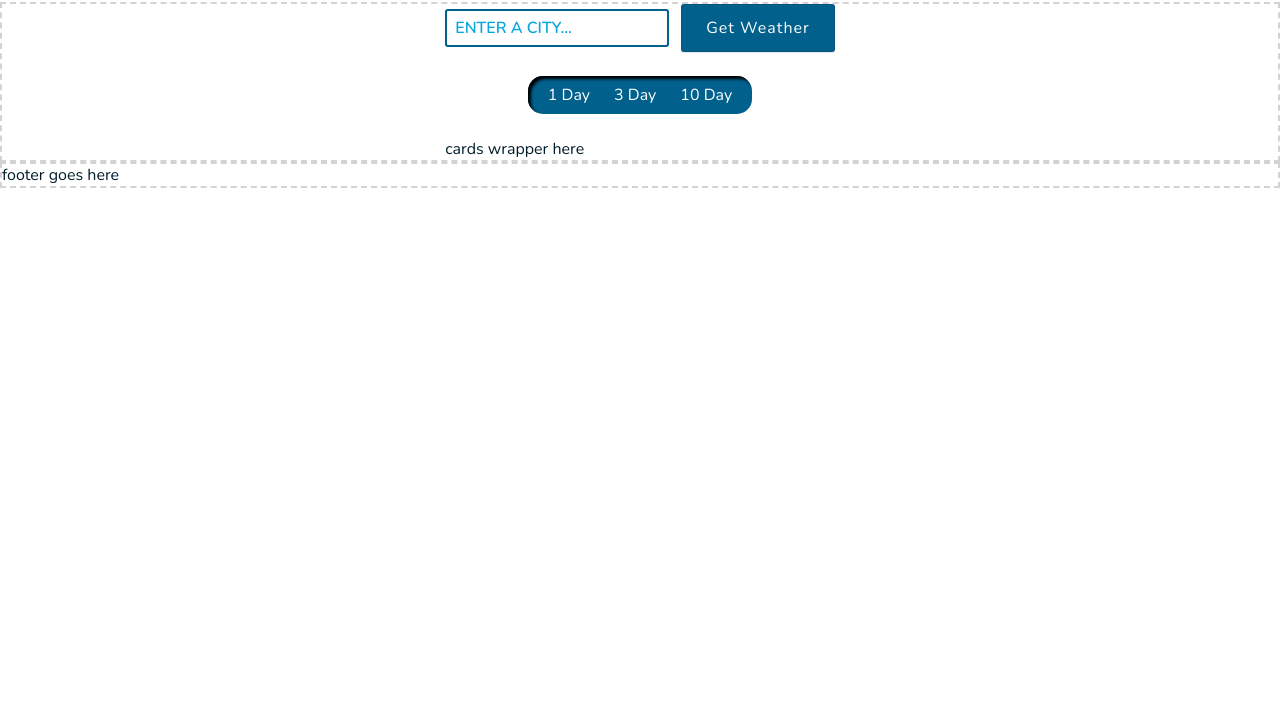
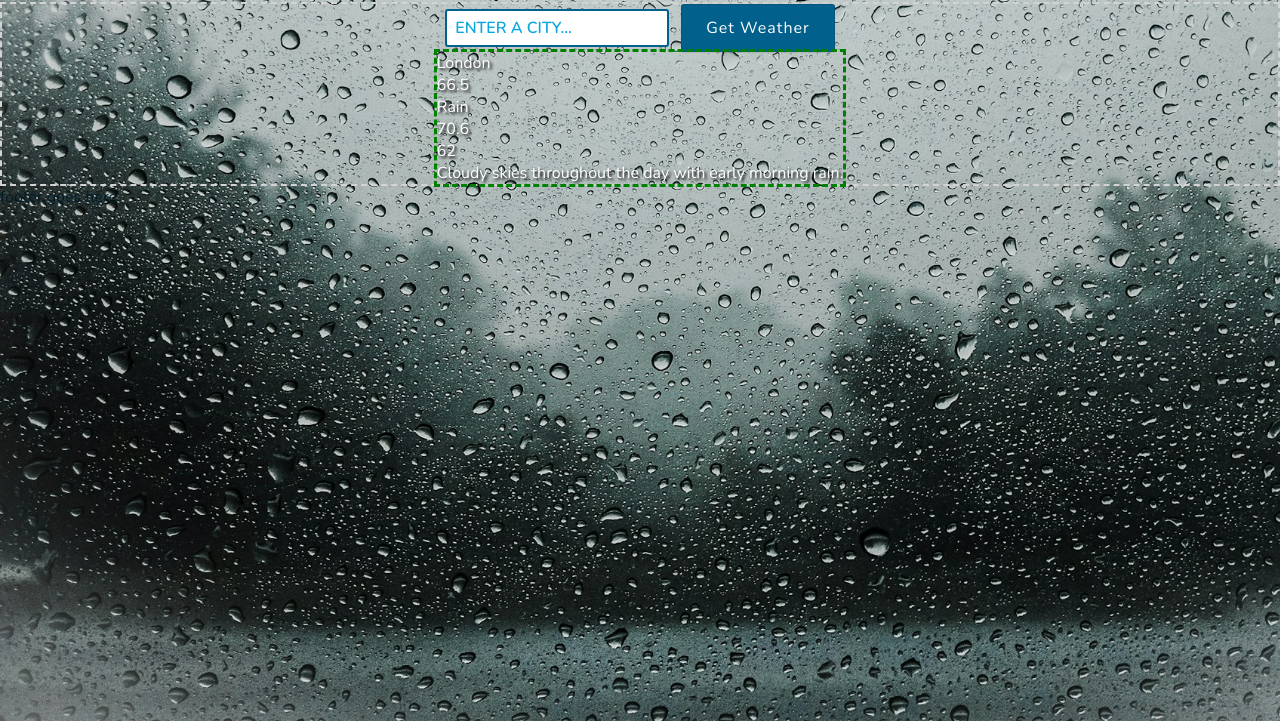
Before and after one commit to kslau07/weather_app, a website built with webpack: page src/template.html in a window 1280 px wide. Shown: the part 95-816 px from the top of the page. Built offline with nearby package versions, Linux system fonts and the light colour scheme.

Commit message:
chore: Delete period buttons

```diff
--- a/src/index.js
+++ b/src/index.js
@@ -1,6 +1,7 @@
 import './reset.css';
 import './style.css';
 import Logo from './images/logo.png';
+import Sunny from './images/sunny.jpg';
 
 const logoImage = document.querySelector('.logo-image');
 logoImage.src = Logo;
@@ -11,6 +12,11 @@ logoImage.alt = 'Logo with a cloud, sun, and rain.';
 
 // TODO: Fetch city's data and store it in a variable, which we can access without fetching again.
 let weatherJson;
+
+// Example json, saved locally
+import london from './london.json'; // FIXME: DELETE ME
+weatherJson = london; // FIXME: DELETE ME
+console.log(london); // FIXME: DELETE ME
 
 async function fetchWeather(city) {
   const request = new Request(
@@ -32,7 +38,6 @@ async function fetchWeather(city) {
 
 const inputCity = document.getElementById('input-city');
 const buttonCity = document.getElementById('button-city');
-const displayCityName = document.querySelector('.display-city-name');
 
 buttonCity.addEventListener('click', (e) => {
   e.preventDefault();
@@ -40,42 +45,37 @@ buttonCity.addEventListener('click', (e) => {
   const city = inputCity.value;
   fetchWeather(city)
     .then((json) => (weatherJson = json))
-    .then((json) => (displayCityName.textContent = json.resolvedAddress));
+    .then(() => updateDisplay());
 });
 
-const updateTimeframeButtons = (forecastPeriod) => {
-  const timeFrameButtonsIterable =
-    document.querySelectorAll('.timeframe-button');
-  const timeFrameButtons = [...timeFrameButtonsIterable];
-  timeFrameButtons.forEach((button) => {
-    button.classList.remove('active');
-  });
-
-  const button = document.querySelector(`.tf-${forecastPeriod}-button`);
-  button.classList.add('active');
+const capitalizeCity = (string) => {
+  const capitalized = string
+    .split(' ')
+    .map((word) => word.charAt(0).toUpperCase() + word.slice(1))
+    .join(' ');
+  return capitalized;
 };
 
-const updateCardsWrapper = (forecastPeriod) => {
-  const cardsWrapper = document.querySelector('.cards-wrapper');
-  const template = document.querySelector(`.tf-${forecastPeriod}-template`);
-  const clone = template.content.cloneNode(true);
+const updateDisplay = () => {
+  console.log(weatherJson);
+  const display = document.querySelector('.display');
+  const current = weatherJson.days[0];
+  const city = display.querySelector('.city');
+  const temp = display.querySelector('.temp');
+  const high = display.querySelector('.high');
+  const low = display.querySelector('.low');
+  const conditions = display.querySelector('.conditions');
+  const description = display.querySelector('.description');
+  const capitalizedCity = capitalizeCity(weatherJson.address);
 
-  cardsWrapper.innerHTML = '';
-  cardsWrapper.appendChild(clone);
+  console.log(`icon name: ${current.icon}`);
+  document.body.className = `${current.icon}`;
+  city.textContent = capitalizedCity;
+  temp.textContent = current.temp;
+  conditions.textContent = current.conditions.split(', ')[0]; // Take first condition
+  high.textContent = current.tempmax;
+  low.textContent = current.tempmin;
+  description.textContent = current.description;
 };
 
-const updateDisplay = (timeframeButton) => {
-  const textContent = timeframeButton.textContent;
-  const pattern = /^\d+/; // Match from beginning of string, 1 or more digits
-  const forecastPeriod = textContent.match(pattern)[0];
-  updateTimeframeButtons(forecastPeriod);
-  updateCardsWrapper(forecastPeriod);
-};
-
-const timeFrameButtonsIterable = document.querySelectorAll('.timeframe-button');
-const timeFrameButtons = [...timeFrameButtonsIterable];
-timeFrameButtons.forEach((button) => {
-  button.addEventListener('click', function () {
-    updateDisplay(this);
-  });
-});
+setTimeout(updateDisplay, 1000); // FIXME: DELETE ME (development only)
--- a/src/style.css
+++ b/src/style.css
@@ -11,6 +11,7 @@ body {
     arial, sans-serif;
 
   font: 1rem var(--sans-serif);
+  font-weight: 400;
   color: var(--color-dark1);
 
   /* Font sizes */
@@ -48,6 +49,8 @@ body {
 
   /* Border radius */
   --border-radius-sm: 3px;
+
+  background-size: cover;
 }
 
 header {
@@ -118,46 +121,72 @@ header {
   outline: 3px dashed var(--color-accent2);
 }
 
-.timeframe-buttons-wrapper {
-  display: grid;
-  place-items: center;
+.display {
+  outline: 3px dashed green;
+  color: white;
+
+  text-shadow: 2px 2px 3px black;
 }
 
-.timeframe-buttons {
-  margin-block: var(--space-lg);
-  display: grid;
-  justify-content: center;
-  grid-auto-flow: column;
-  padding: var(--space-xs);
-  background: var(--color-accent1);
-  width: max-content;
-  box-shadow: inset 3px 3px 3px black;
-  border-top-left-radius: 15px;
-  border-top-right-radius: 15px;
-  border-bottom-left-radius: 15px;
-  border-bottom-right-radius: 15px;
+.section-top {
 }
 
-.timeframe-button {
-  background: var(--color-accent1);
-  border: none;
-  cursor: pointer;
-  color: white;
-  margin-inline: var(--space-sm);
+.section-top.city {
+  font-size: var(--text-xxl);
 }
 
-.timeframe-button.active {
-  background: var(--color-accent3);
-  padding-inline: var(--space-sm);
-  padding-block: var(--space-xxxs);
-  border-radius: 5px;
-  box-shadow: 3px 3px 3px black;
-  color: black;
+.section-top.temp {
+  font-size: var(--text-xxxxl);
 }
 
-footer {
-  border: 2px dashed lightgray;
+.section-top.conditions {
+  font-size: var(--text-xxl);
 }
 
-.display-city-name {
+.section-top.high {
 }
+
+.section-top.low {
+}
+
+.sunny,
+.clear-day,
+.clear-night,
+.wind {
+  background-image: url('./images/cloudy.jpg');
+}
+
+.rain,
+.rain-snow-showers-day,
+.rain-snow-showers-night,
+.rain-snow,
+.rain,
+.showers-day,
+.showers-night,
+.sleet {
+  background-image: url('./images/rainy.jpg');
+}
+
+.cloudy,
+.fog,
+.hail {
+  background-image: url('./images/cloudy.jpg');
+}
+
+.partly-cloudy-day,
+.partly-cloudy-night {
+  background-image: url('./images/partly-cloudy.jpg');
+}
+
+.snow-showers-day,
+.snow-showers-night,
+.snow {
+  background-image: url('./images/snow.jpg');
+}
+
+.thunder-rain,
+.thunder-showers-day,
+.thunder-showers-night,
+.thunder {
+  background-image: url('./images/thunder.jpg');
+}
--- a/src/template.html
+++ b/src/template.html
@@ -32,20 +32,23 @@
         </label>
         <button type="submit" id="button-city">Get Weather</button>
       </form>
-
-      <div class="timeframe-buttons-wrapper">
-        <div class="timeframe-buttons">
-          <button class="timeframe-button tf-1-button">1 Day</button>
-          <button class="timeframe-button tf-3-button">3 Day</button>
-          <button class="timeframe-button tf-10-button">10 Day</button>
-        </div>
+      <div class="display">
+        <section class="section-top">
+          <div class="city"></div>
+          <div class="temp"></div>
+          <div class="conditions"></div>
+          <div class="high-low-wrapper">
+            <div class="high"></div>
+            <div class="low"></div>
+          </div>
+        </section>
+        <section class="section-middle">
+          <div class="description"></div>
+        </section>
+        <section class="section-bottom"></section>
       </div>
-
-      <div class="display-city-name"></div>
-      <div class="cards-wrapper">cards wrapper here</div>
-      <template class="tf-1-template"><div>one day template</div></template>
-      <template class="tf-3-template"><div>three day template</div></template>
-      <template class="tf-10-template"><div>ten day template</div></template>
+      <template class="hourly-template"> </template>
+      <template class="daily-template"></template>
     </main>
     <footer>footer goes here</footer>
   </body>
```
Also changed, not shown: package.json (+6 -1 lines), webpack.common.js (+14 -14 lines), src/images/logo.png.
